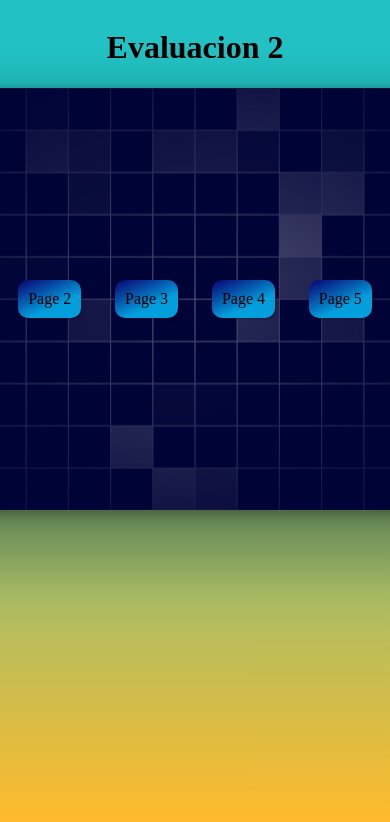
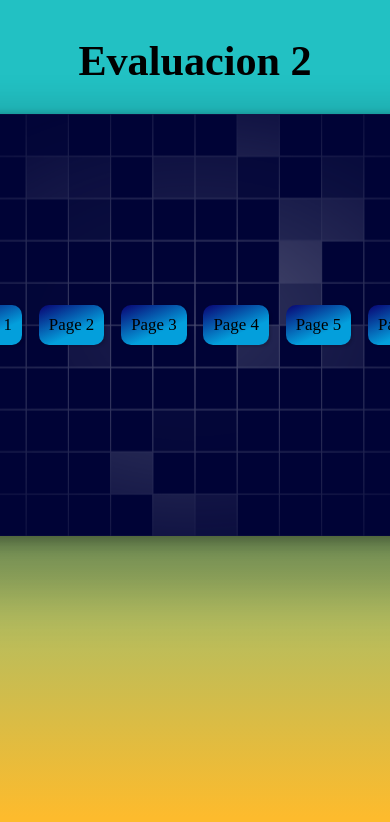
Before and after one commit to Jflores-2019424/Evaluacion2, a plain HTML site: page index.html in a window 390 px wide. Shown: the top 822 px of the page. Drawn offline with Linux system fonts and the light colour scheme.

Commit message:
responsive

```diff
--- a/index.css
+++ b/index.css
@@ -59,3 +59,13 @@ a:active{
     transition: 0.2s;
     box-shadow: rgba(111, 46, 240, 0.659) 0px 0px 0px 5px, rgba(111, 46, 240, 0.653) 0px 0px 0px 10px
 }
+
+@media screen and (max-width: 1200px) {
+    a{
+        font-size: 2vh;
+        margin: 1vh;
+    }
+    h1{
+        font-size: 5vh;
+    }
+}
```
